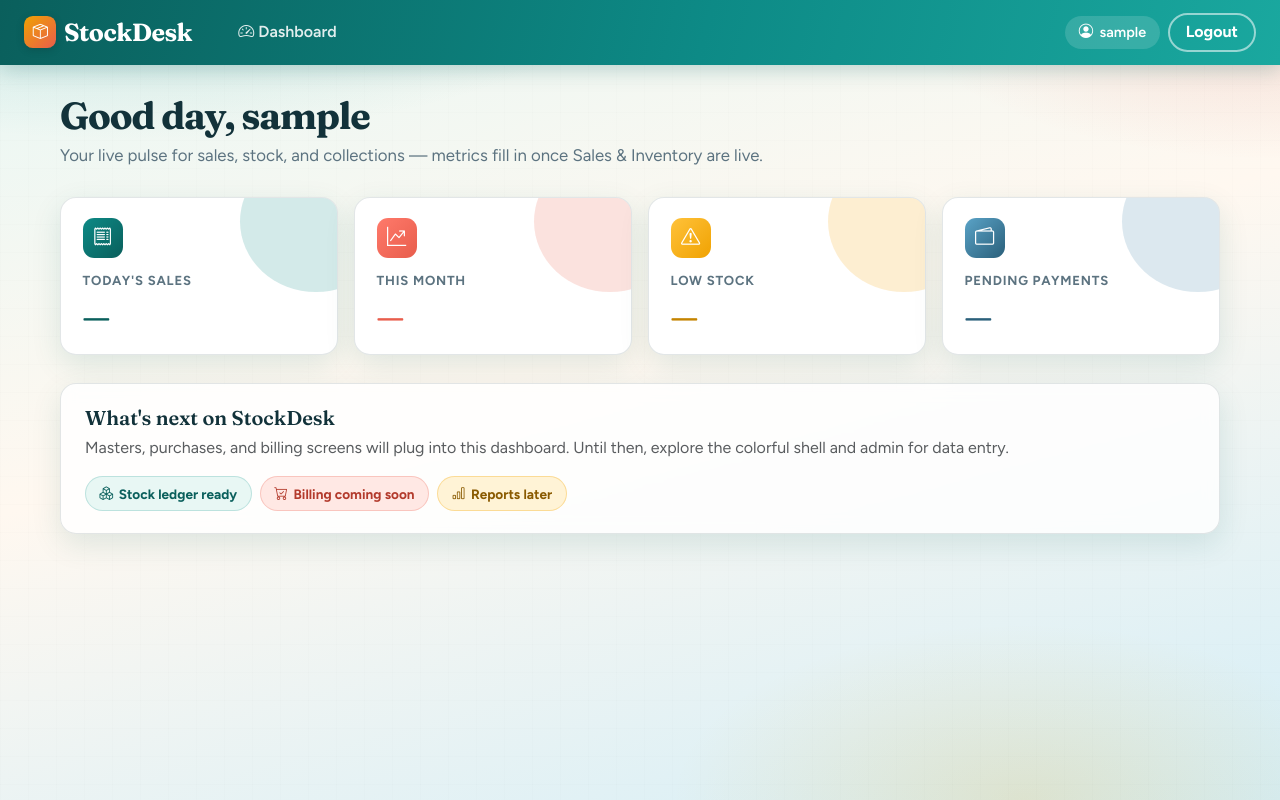
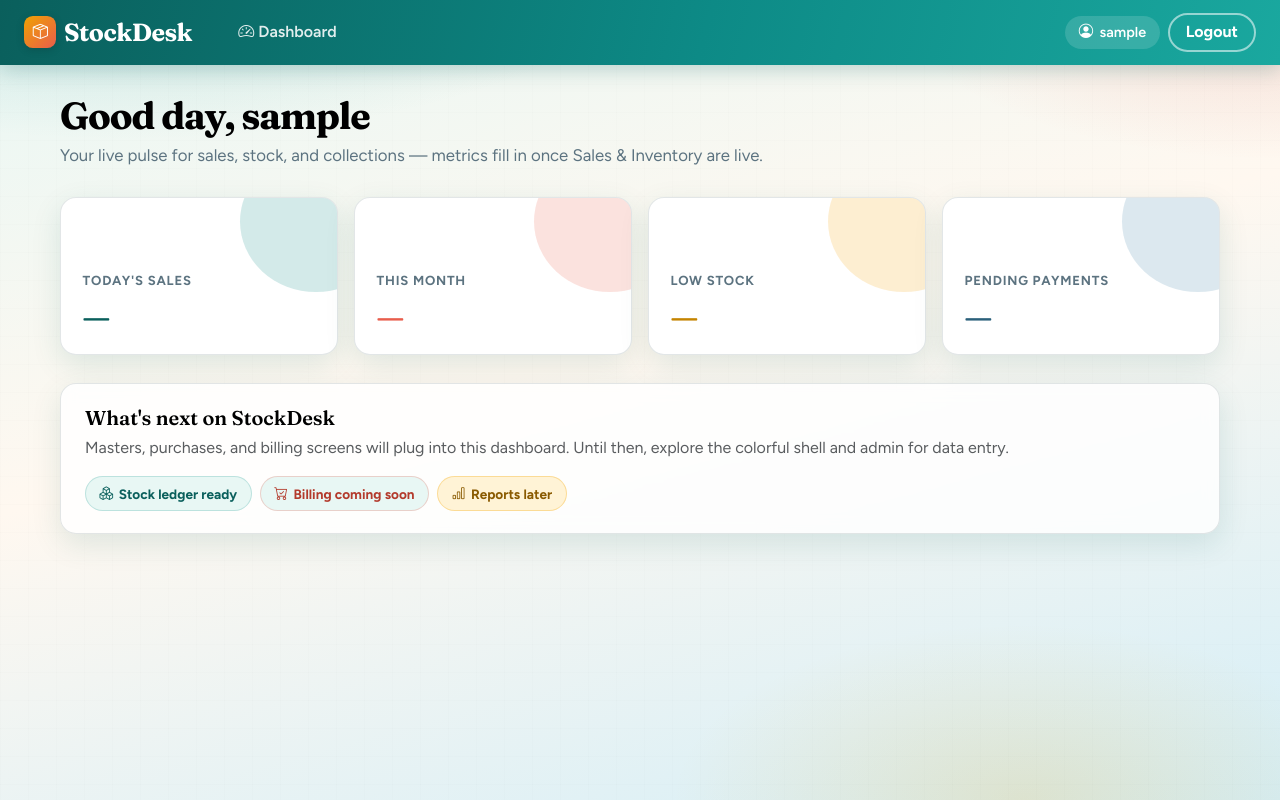
Before and after one commit to ghoneShubham/StockDesk, a Django app: page / in a window 1280 px wide. Run offline with Django 5.2, Linux system fonts and the light colour scheme; the visitor is signed in with stand-in values (Sample User, id 1).

Commit message:
changes to color

```diff
--- a/static/css/stockdesk.css
+++ b/static/css/stockdesk.css
@@ -1,6 +1,6 @@
 /* StockDesk UI — teal / coral retail palette */
 :root {
-    --sd-ink: #12323a;
+    --sd-ink: #000000;
     --sd-muted: #5c7380;
     --sd-teal: #0d8a86;
     --sd-teal-deep: #0a5f5c;
@@ -231,10 +231,10 @@ body.sd-body > * {
     color: #fff;
 }
 
-.sd-metric--teal .sd-metric__icon { background: linear-gradient(135deg, var(--sd-teal), var(--sd-teal-deep)); }
-.sd-metric--coral .sd-metric__icon { background: linear-gradient(135deg, #ff7a6b, var(--sd-coral)); }
-.sd-metric--amber .sd-metric__icon { background: linear-gradient(135deg, #ffc23a, var(--sd-amber)); }
-.sd-metric--ink .sd-metric__icon { background: linear-gradient(135deg, #5aa3c7, #2a5f7a); }
+.sd-metric--teal .sd-metric__icon { background: linear-gradient(135deg,#FFDA62); }
+.sd-metric--coral .sd-metric__icon { background: linear-gradient(135deg, #F8B2B2); }
+.sd-metric--amber .sd-metric__icon { background: linear-gradient(135deg, #97DDE9); }
+.sd-metric--ink .sd-metric__icon { background: linear-gradient(135deg,  #C8A96B); }
 
 .sd-panel {
     margin-top: 1.75rem;
@@ -274,7 +274,7 @@ body.sd-body > * {
 }
 
 .sd-chip--coral {
-    background: #ffe8e4;
+    background: F7F4ED;
     color: #b33a2c;
     border-color: rgba(232, 93, 76, 0.25);
 }
```
